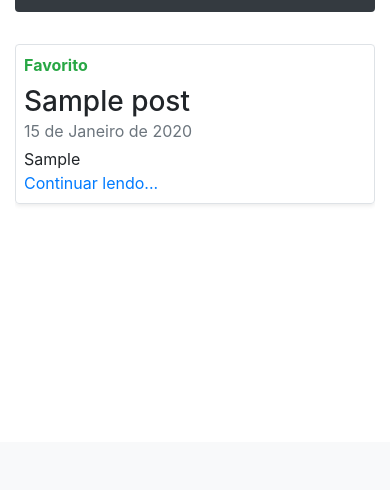
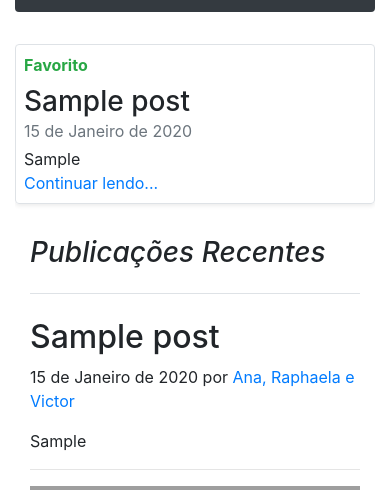
Before and after one commit to VictorGM01/blog_portugues, a Django app: page / in a window 390 px wide. Shown: the part 402-892 px from the top of the page. Before the commit the page ends 606 px from the top, so only its background shows below. Run offline with Django 4.2, Linux system fonts and the light colour scheme; tables that the repository leaves empty hold one stand-in row (values such as "Sample post"); some libraries are stand-ins or nearby versions; grey boxes are pictures that could not be loaded.

Commit message:
Inicia personalização dos posts na página de index, incluindo a paginação

```diff
--- a/conteudos/views.py
+++ b/conteudos/views.py
@@ -1,13 +1,21 @@
 from django.shortcuts import render
 from .models import Post
+from django.core.paginator import Paginator
 
 
 def index(request):
     principais = Post.objects.filter(principal=True)[:2]
     outros_favs = Post.objects.filter(principal=True)[2:]
-    posts = Post.objects.filter(principal=False)
+    posts = Post.objects.all().order_by('data_postagem')
+
+    paginator = Paginator(posts, 1)
+
+    pagina = request.GET.get('page')
+
+    posts_por_pagina = paginator.get_page(pagina)
+
     contexto = {
-        'posts': posts,
+        'posts': posts_por_pagina,
         'principais': principais,
         'favs': outros_favs
     }
--- a/templates/base.html
+++ b/templates/base.html
@@ -3,7 +3,9 @@
 <head>
     <meta charset="UTF-8">
     <meta name="viewport" content="width=device-width, initial-scale=1, shrink-to-fit=no">
-    <title>Blog Conteúdos LPT</title>
+    <title>Conteúdos de LPT</title>
+
+    <link rel="icon" href="https://cdn.discordapp.com/attachments/887123408838615101/943886957728116776/icons8-education-24.png" type="image/png">
 
     <link rel="stylesheet" href="https://cdn.jsdelivr.net/npm/bootstrap@4.6.1/dist/css/bootstrap.min.css" integrity="sha384-zCbKRCUGaJDkqS1kPbPd7TveP5iyJE0EjAuZQTgFLD2ylzuqKfdKlfG/eSrtxUkn" crossorigin="anonymous">
     <script src="https://cdn.jsdelivr.net/npm/jquery@3.5.1/dist/jquery.slim.min.js" integrity="sha384-DfXdz2htPH0lsSSs5nCTpuj/zy4C+OGpamoFVy38MVBnE+IbbVYUew+OrCXaRkfj" crossorigin="anonymous"></script>
--- a/templates/conteudos/index.html
+++ b/templates/conteudos/index.html
@@ -50,4 +50,37 @@
             </div>
         </div>
     </div>
+    <div class="col-md-8 blog-main">
+        <h3 class="pb-4 mb-4 font-italic border-bottom">
+            Publicações Recentes
+        </h3>
+        {% for post in posts %}
+        <div class="blog-post">
+            <h2 class="blog-post-title">{{ post.titulo }}</h2>
+            <p class="blog-post-meta">{{ post.data_postagem }} por <a href="#">Ana, Raphaela e Victor</a></p>
+
+            <p>{{ post.legenda }}</p>
+            <hr>
+            <img class="img-fluid" alt="{{ post.legenda }}" src="{{ post.mapa_mental.url }}">
+            <hr>
+            <p>{{ post.conteudo }}</p>
+        </div><!-- /.blog-post -->
+        {% endfor %}
+        {% if posts.has_other_pages %}
+        <div class="text-center">
+        <ul class="pagination">
+            {% if posts.has_previous %}
+                <li class="page-item"><a class="page-link" href="?page={{ posts.previous_page_number }}">Anterior</a></li>
+            {% else %}
+                <li class="page-item disabled"><a class="page-link" href="">Anterior</a></li>
+            {% endif %}
+            {% if posts.has_next %}
+                <li class="page-item"><a class="page-link" href="?page={{ posts.next_page_number }}">Próximo</a></li>
+            {% else %}
+                <li class="page-item disabled"><a class="page-link" href="">Próximo</a></li>
+            {% endif %}
+        </ul>
+        </div>
+    {% endif %}
+    </div>
 {% endblock %}
```
